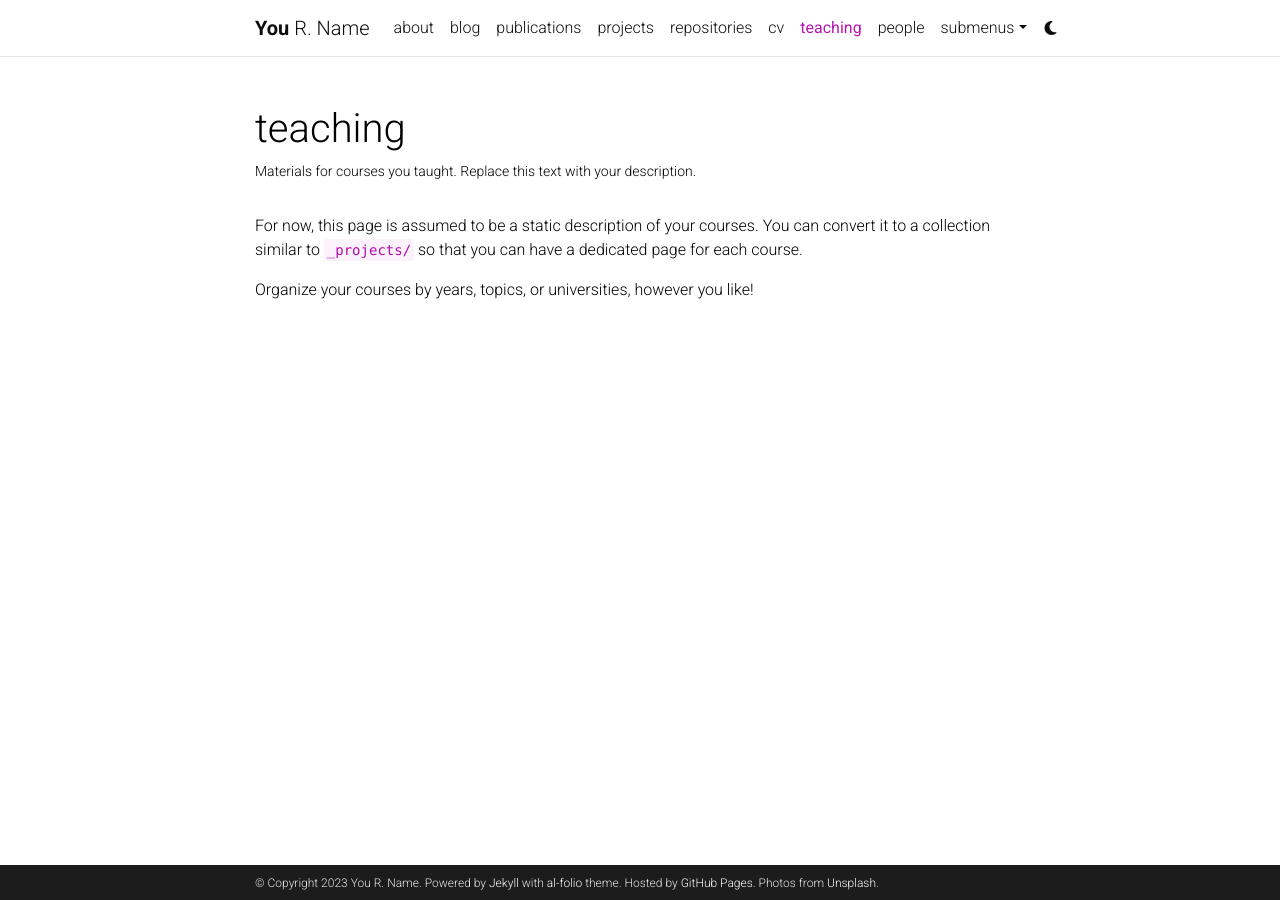
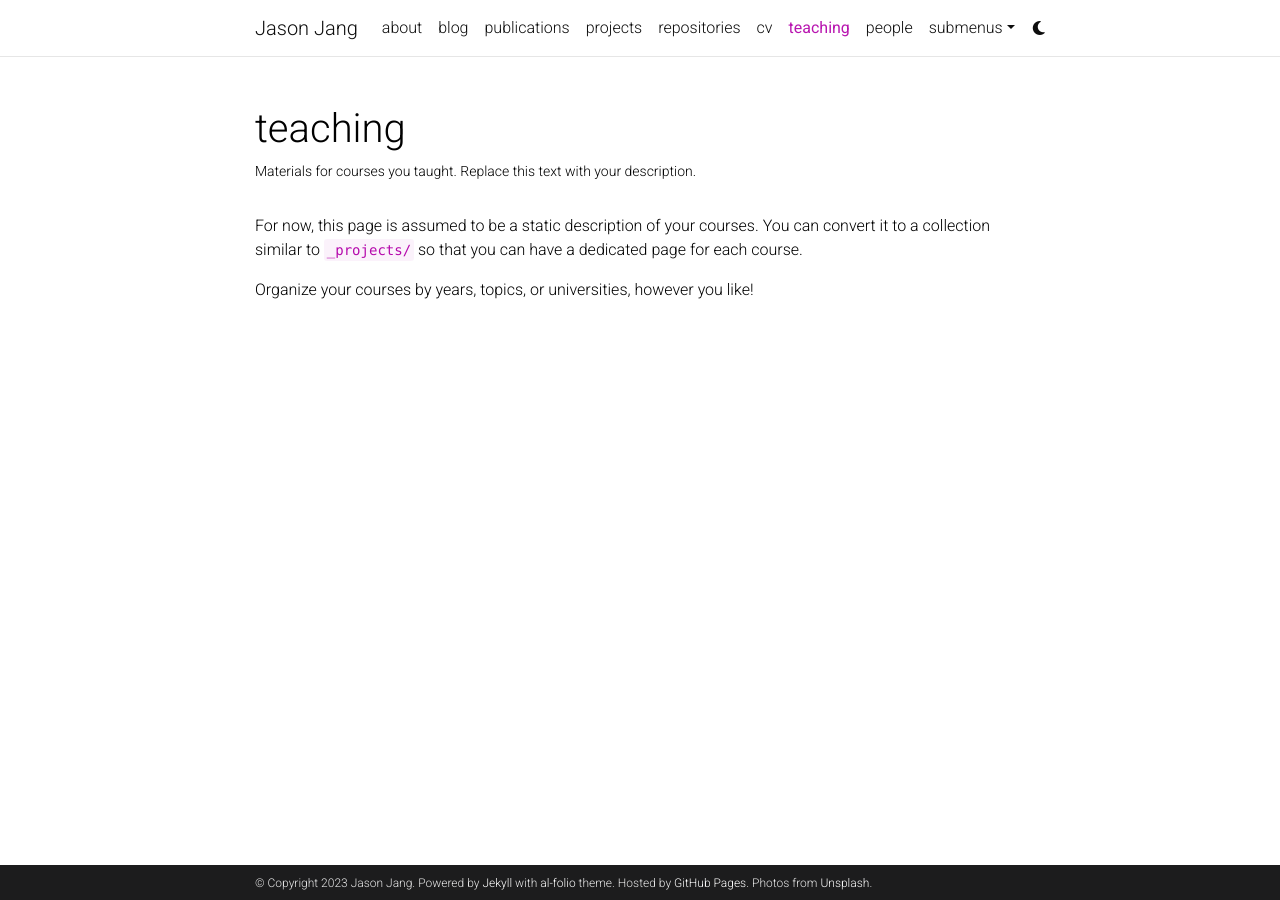
Before and after one commit to jasonjang1224/jasonjang1224.github.io, a Jekyll site: the page built from _pages/teaching.md, in a window 1280 px wide. Built offline with Jekyll 4.4.1, drawn with Linux system fonts in a browser that asks for light colours; comment, search, counter and statistics services are not loaded; a style sheet for code colours, icons or effects is not loaded.

Commit message:
Update _config.yml

```diff
--- a/_config.yml
+++ b/_config.yml
@@ -2,18 +2,18 @@
 # Site settings
 # -----------------------------------------------------------------------------
 
-title: blank # the website title (if blank, full name will be used instead)
-first_name: You
-middle_name: R.
-last_name: Name
-email: you@example.com
+title: Jason Jang # the website title (if blank, full name will be used instead)
+first_name: Jason
+middle_name:
+last_name: Jang
+email: jasonjang1224@gmail.com
 description: > # the ">" symbol means to ignore newlines until "footer_text:"
-  A simple, whitespace theme for academics. Based on [*folio](https://github.com/bogoli/-folio) design.
+
 footer_text: >
   Powered by <a href="https://jekyllrb.com/" target="_blank">Jekyll</a> with <a href="https://github.com/alshedivat/al-folio">al-folio</a> theme.
   Hosted by <a href="https://pages.github.com/" target="_blank">GitHub Pages</a>.
   Photos from <a href="https://unsplash.com" target="_blank">Unsplash</a>.
-keywords: jekyll, jekyll-theme, academic-website, portfolio-website  # add your own keywords or leave empty
+keywords:   # add your own keywords or leave empty
 
 lang: en # the language of your site (for example: en, fr, cn, ru, etc.)
 icon: ⚛️  # the emoji used as the favicon (alternatively, provide image name in /assets/img/)
```
